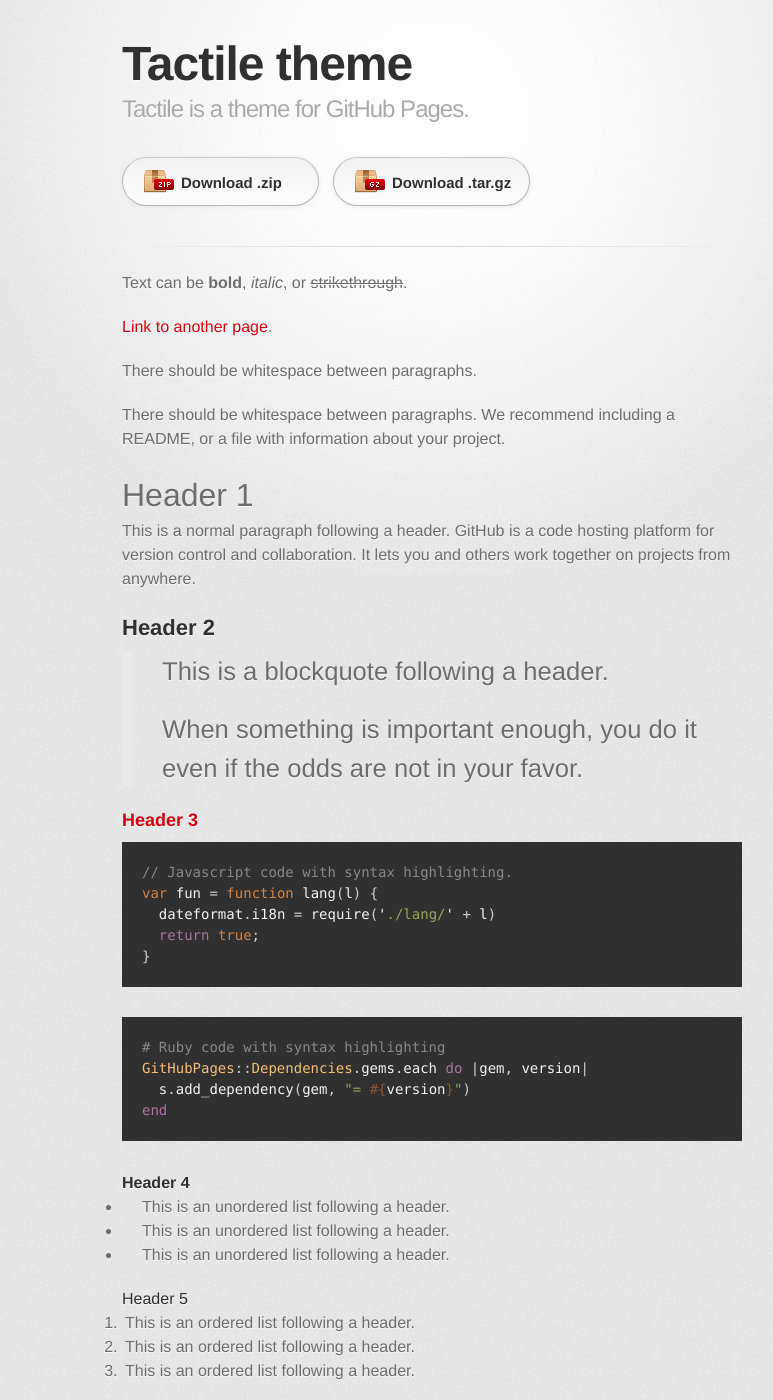
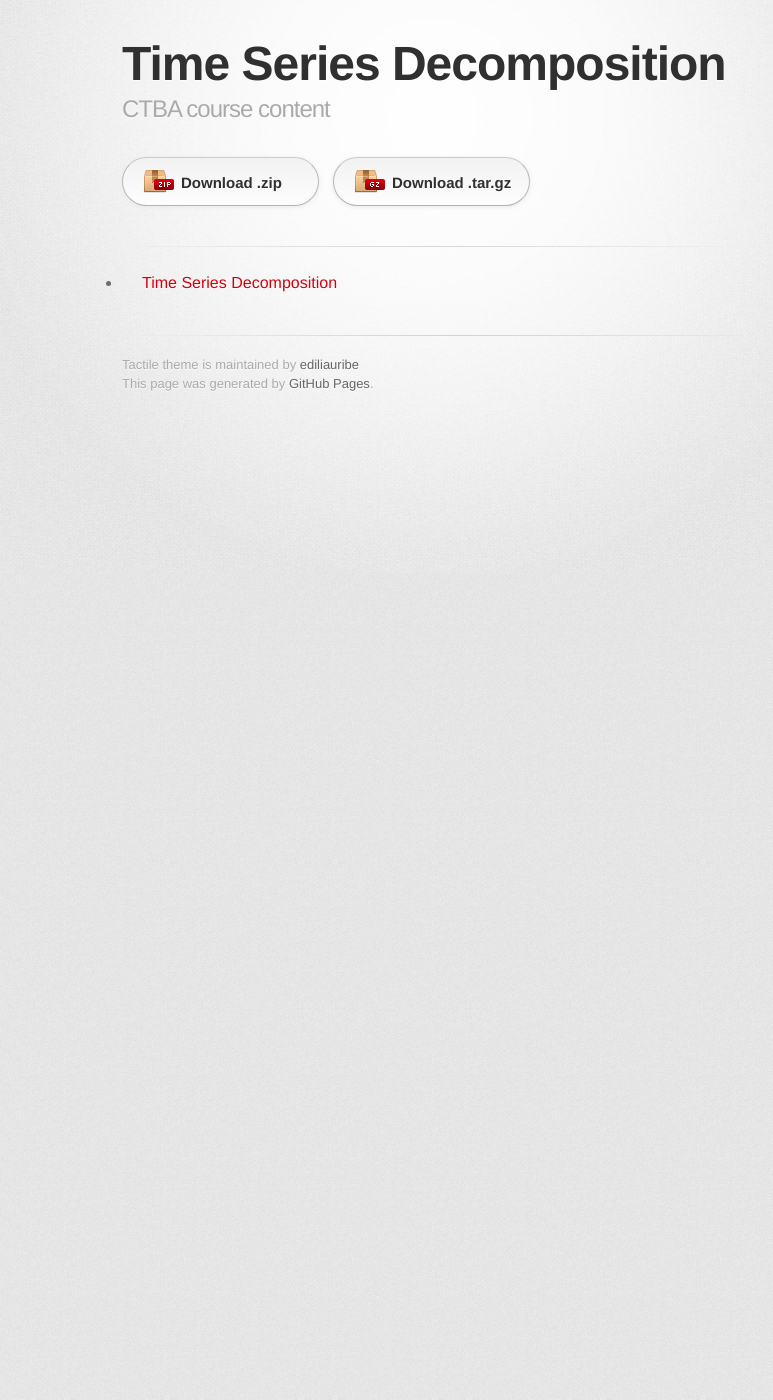
Before and after one commit to ediliauribe/ediliauirbe.github.io, a Jekyll site: the page built from index.md, in a window 1280 px wide and 1400 px high. Shown: the whole window, without its empty margins (208-981 px from the left). Built offline with Jekyll 4.4.1, drawn with Linux system fonts in a browser that asks for light colours; some web fonts are replaced; our own code applies the rules of GitHub Pages for plain Markdown files; some of the changed text lies outside the part shown.

Commit message:
Update index.md

````diff
--- a/index.md
+++ b/index.md
@@ -1,123 +1,6 @@
 ---
-layout: default
+title: Time Series Decomposition
+description: CTBA course content
 ---
 
-Text can be **bold**, _italic_, or ~~strikethrough~~.
-
-[Link to another page](./another-page.html).
-
-There should be whitespace between paragraphs.
-
-There should be whitespace between paragraphs. We recommend including a README, or a file with information about your project.
-
-# Header 1
-
-This is a normal paragraph following a header. GitHub is a code hosting platform for version control and collaboration. It lets you and others work together on projects from anywhere.
-
-## Header 2
-
-> This is a blockquote following a header.
->
-> When something is important enough, you do it even if the odds are not in your favor.
-
-### Header 3
-
-```js
-// Javascript code with syntax highlighting.
-var fun = function lang(l) {
-  dateformat.i18n = require('./lang/' + l)
-  return true;
-}
-```
-
-```ruby
-# Ruby code with syntax highlighting
-GitHubPages::Dependencies.gems.each do |gem, version|
-  s.add_dependency(gem, "= #{version}")
-end
-```
-
-#### Header 4
-
-*   This is an unordered list following a header.
-*   This is an unordered list following a header.
-*   This is an unordered list following a header.
-
-##### Header 5
-
-1.  This is an ordered list following a header.
-2.  This is an ordered list following a header.
-3.  This is an ordered list following a header.
-
-###### Header 6
-
-| head1        | head two          | three |
-|:-------------|:------------------|:------|
-| ok           | good swedish fish | nice  |
-| out of stock | good and plenty   | nice  |
-| ok           | good `oreos`      | hmm   |
-| ok           | good `zoute` drop | yumm  |
-
-### There's a horizontal rule below this.
-
-* * *
-
-### Here is an unordered list:
-
-*   Item foo
-*   Item bar
-*   Item baz
-*   Item zip
-
-### And an ordered list:
-
-1.  Item one
-1.  Item two
-1.  Item three
-1.  Item four
-
-### And a nested list:
-
-- level 1 item
-  - level 2 item
-  - level 2 item
-    - level 3 item
-    - level 3 item
-- level 1 item
-  - level 2 item
-  - level 2 item
-  - level 2 item
-- level 1 item
-  - level 2 item
-  - level 2 item
-- level 1 item
-
-### Small image
-
-![Octocat](https://github.githubassets.com/images/icons/emoji/octocat.png)
-
-### Large image
-
-![Branching](https://guides.github.com/activities/hello-world/branching.png)
-
-
-### Definition lists can be used with HTML syntax.
-
-<dl>
-<dt>Name</dt>
-<dd>Godzilla</dd>
-<dt>Born</dt>
-<dd>1952</dd>
-<dt>Birthplace</dt>
-<dd>Japan</dd>
-<dt>Color</dt>
-<dd>Green</dd>
-</dl>
-
-```
-Long, single-line code blocks should not wrap. They should horizontally scroll if they are too long. This line should be long enough to demonstrate this.
-```
-
-```
-The final element.
-```
+-  [Time Series Decomposition](/timeseries/index.md)
````
